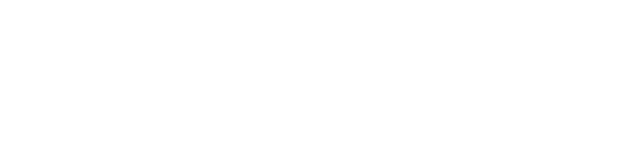
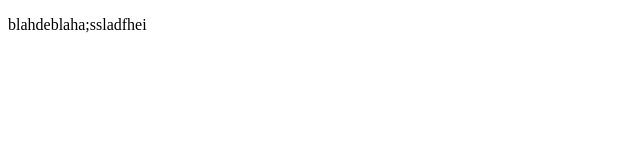
Before and after one commit to shanerunnels/shanerunnels.github.io, a plain HTML site: page index.html in a window 1280 px wide. Shown: the whole page, without its empty margins (0-640 px from the left). Drawn offline with Linux system fonts and the light colour scheme.

Commit message:
practice changes

```diff
--- a/index.html
+++ b/index.html
@@ -9,7 +9,7 @@
 </head>
 
 <body>
-
+    <p>blahdeblaha;ssladfhei</p>
 </body>
 
 </html>
```
